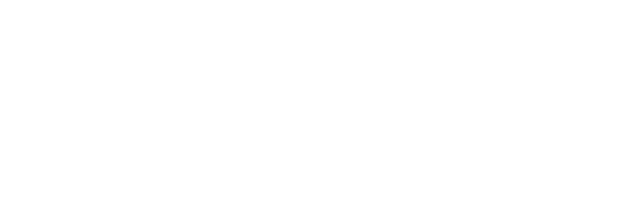
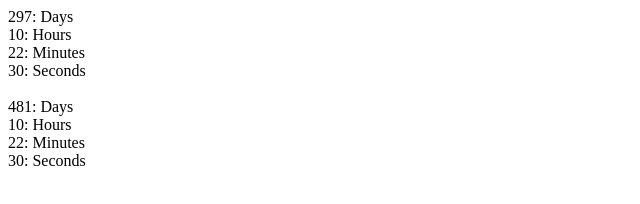
Before and after one commit to Anton-Sakharov-hub/goit-js-hw-11-timer, a plain HTML site: page index.html in a window 1280 px wide. Shown: the whole page, without its empty margins (0-640 px from the left). Drawn offline with Linux system fonts and the light colour scheme.

Commit message:
создает конструктор таймера

```diff
--- a/index.html
+++ b/index.html
@@ -7,6 +7,50 @@
     <title>Document</title>
 </head>
 <body>
+    <div class="timer" id="timer-1">
+        <div class="field">
+            <span class="value" data-value="days">00</span>
+            <span class="label">Days</span>
+        </div>
 
+        <div class="field">
+            <span class="value" data-value="hours">00</span>
+            <span class="label">Hours</span>
+        </div>
+
+        <div class="field">
+            <span class="value" data-value="mins">00</span>
+            <span class="label">Minutes</span>
+        </div>
+
+        <div class="field">
+            <span class="value" data-value="secs">00</span>
+            <span class="label">Seconds</span>
+        </div>
+    </div>
+    <br>
+    <div class="timer" id="timer-2">
+        <div class="field">
+            <span class="value" data-value="days">00</span>
+            <span class="label">Days</span>
+        </div>
+
+        <div class="field">
+            <span class="value" data-value="hours">00</span>
+            <span class="label">Hours</span>
+        </div>
+
+        <div class="field">
+            <span class="value" data-value="mins">00</span>
+            <span class="label">Minutes</span>
+        </div>
+
+        <div class="field">
+            <span class="value" data-value="secs">00</span>
+            <span class="label">Seconds</span>
+        </div>
+    </div>
+
+    <script src="./js/index.js" type="module"></script>
 </body>
 </html>
--- a/js/index.js
+++ b/js/index.js
@@ -0,0 +1,52 @@
+
+class CountdownTimer {
+   constructor ({selector, targetDate}) {
+       this.targetDate = targetDate;
+       this.refs = {
+           days: document.querySelector(`${selector} span[data-value="days"]`),
+           hours: document.querySelector(`${selector} span[data-value="hours"]`),
+           mins: document.querySelector(`${selector} span[data-value="mins"]`),
+           secs: document.querySelector(`${selector}  span[data-value="secs"]`),
+       };
+
+    };
+
+    pad(value) {
+        return String(value).padStart(2, '0');
+    };
+
+    getTimeComponents(time) {
+        const days = Math.floor(time / (1000 * 60 * 60 * 24));
+        const hours = this.pad(Math.floor((time % (1000 * 60 * 60 * 24)) / (1000 * 60 * 60)));
+        const mins = this.pad(Math.floor((time % (1000 * 60 * 60)) / (1000 * 60)));
+        const secs = this.pad(Math.floor((time % (1000 * 60)) / 1000));
+
+        return { days, hours, mins, secs };
+    };
+
+    updateClockface({ days, hours, mins, secs }) {
+        this.refs.days.textContent = `${days}:`;
+        this.refs.hours.textContent = `${hours}:`;
+        this.refs.mins.textContent = `${mins}:`;
+        this.refs.secs.textContent = `${secs}:`;
+    };
+
+    timeCounter() {
+        const nowTime = Date.now();
+        const time = this.targetDate - nowTime;
+        const { days, hours, mins, secs } = this.getTimeComponents(time);
+
+        this.updateClockface({ days, hours, mins, secs })
+
+    };
+
+    startCounter() {
+        setInterval(this.timeCounter.bind(this), 1000);
+    };
+
+};
+
+const timer = new CountdownTimer({ selector: '#timer-1', targetDate: new Date('Jul 17, 2022') });
+timer.startCounter();
+const timer2 = new CountdownTimer({ selector: '#timer-2', targetDate: new Date('Jan 17, 2023') });
+timer2.startCounter();
```
